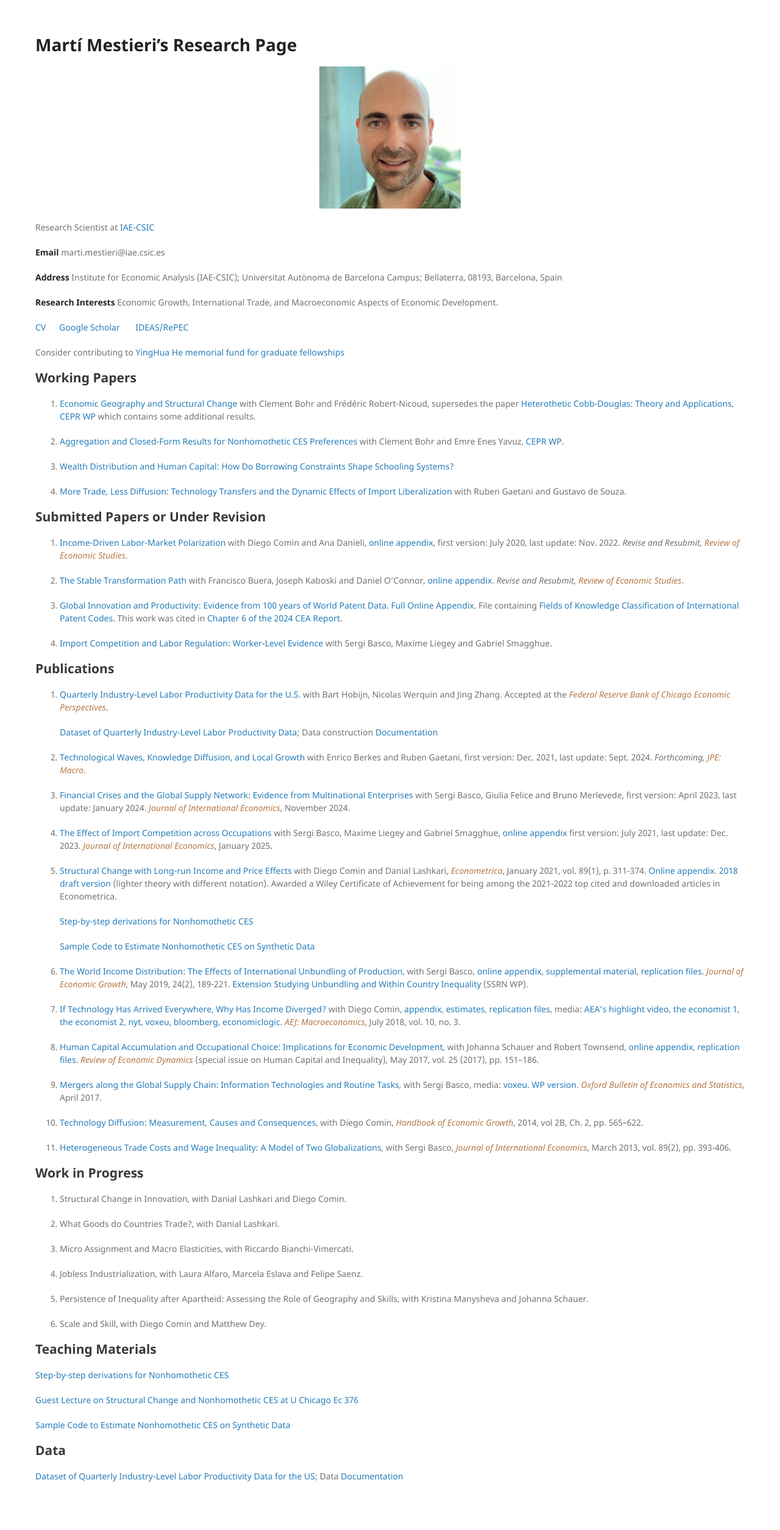
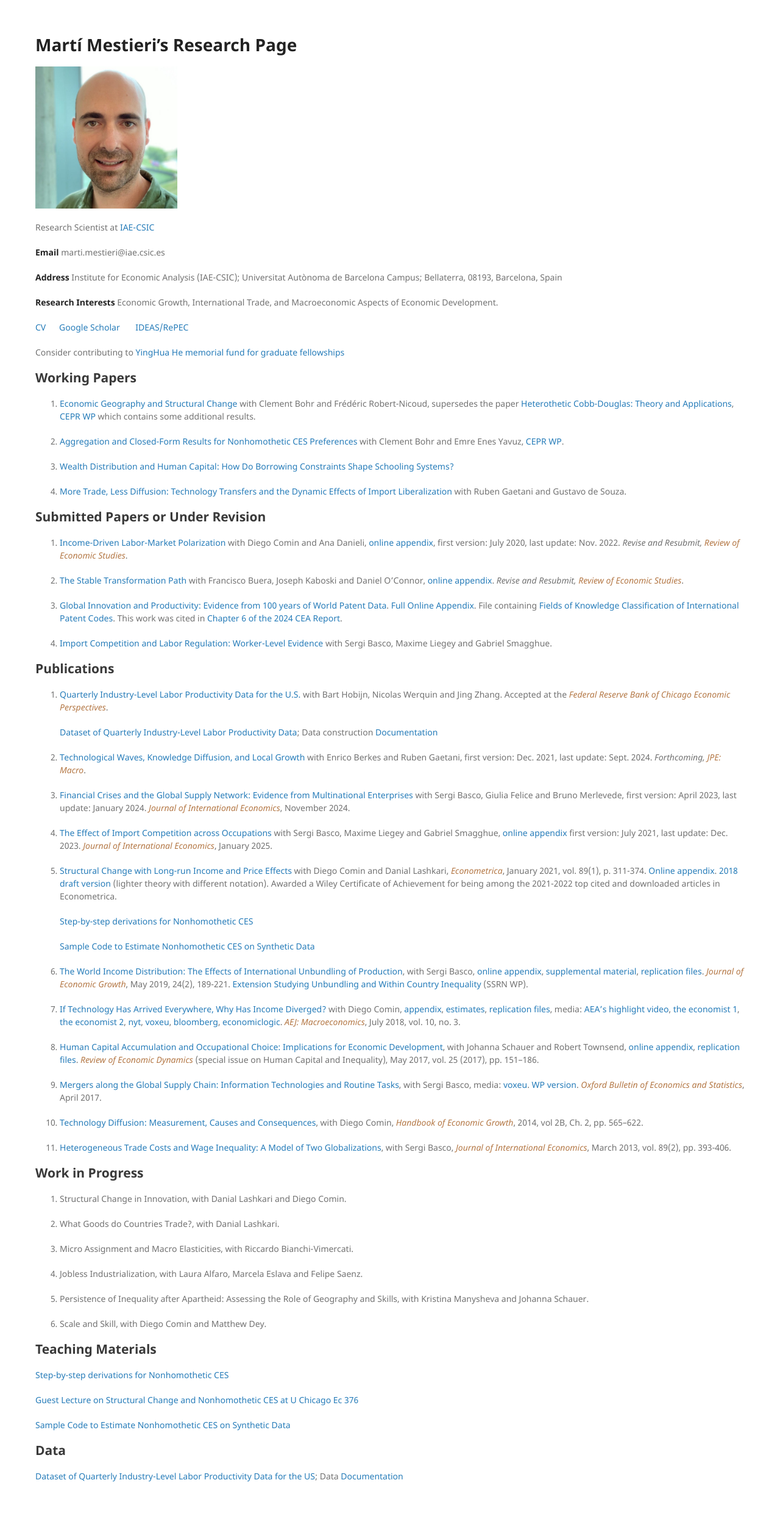
Before and after one commit to mestieri/mestieri.github.io, a Jekyll site: the page built from index.md, in a window 1280 px wide. Shown: the whole page at 61% size. Built offline with Jekyll 4.4.1, drawn with Linux system fonts in a browser that asks for light colours.

Commit message:
Update index.md

```diff
--- a/index.md
+++ b/index.md
@@ -16,7 +16,7 @@ Senior Economist in the Economic Research Department at the Federal Reserve Bank
 UPF Associate Professor and CREi Associate Researcher.
 -->
 
-<img src="marti-696x928.jpeg" alt="Martí Mestieri" style="width: 20%; display: block; margin: auto;">
+<img src="marti-696x928.jpeg" alt="Martí Mestieri" style="width: 20%; display: block; margin-left: 0;">
 
 Research Scientist at [IAE-CSIC](https://www.iae.csic.es/index.php?lang=ing)
 
```
